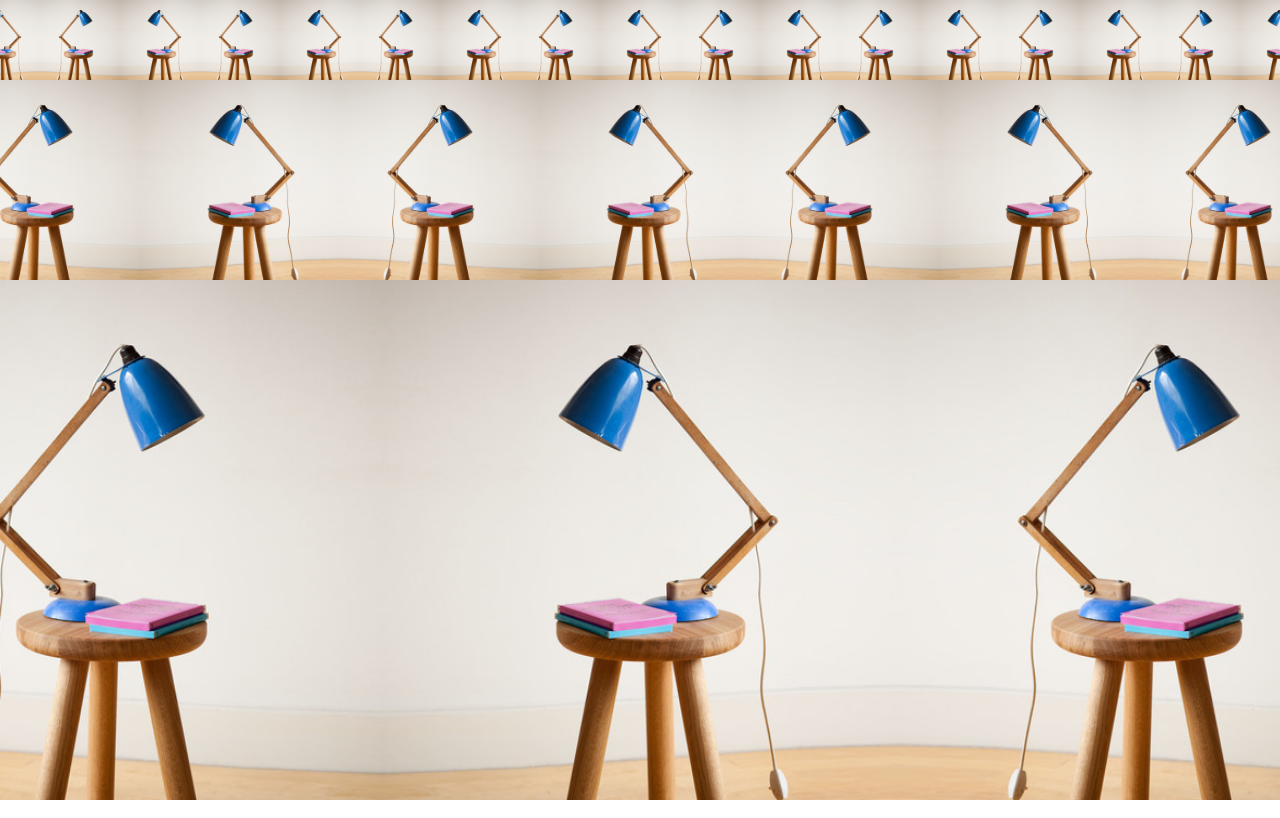
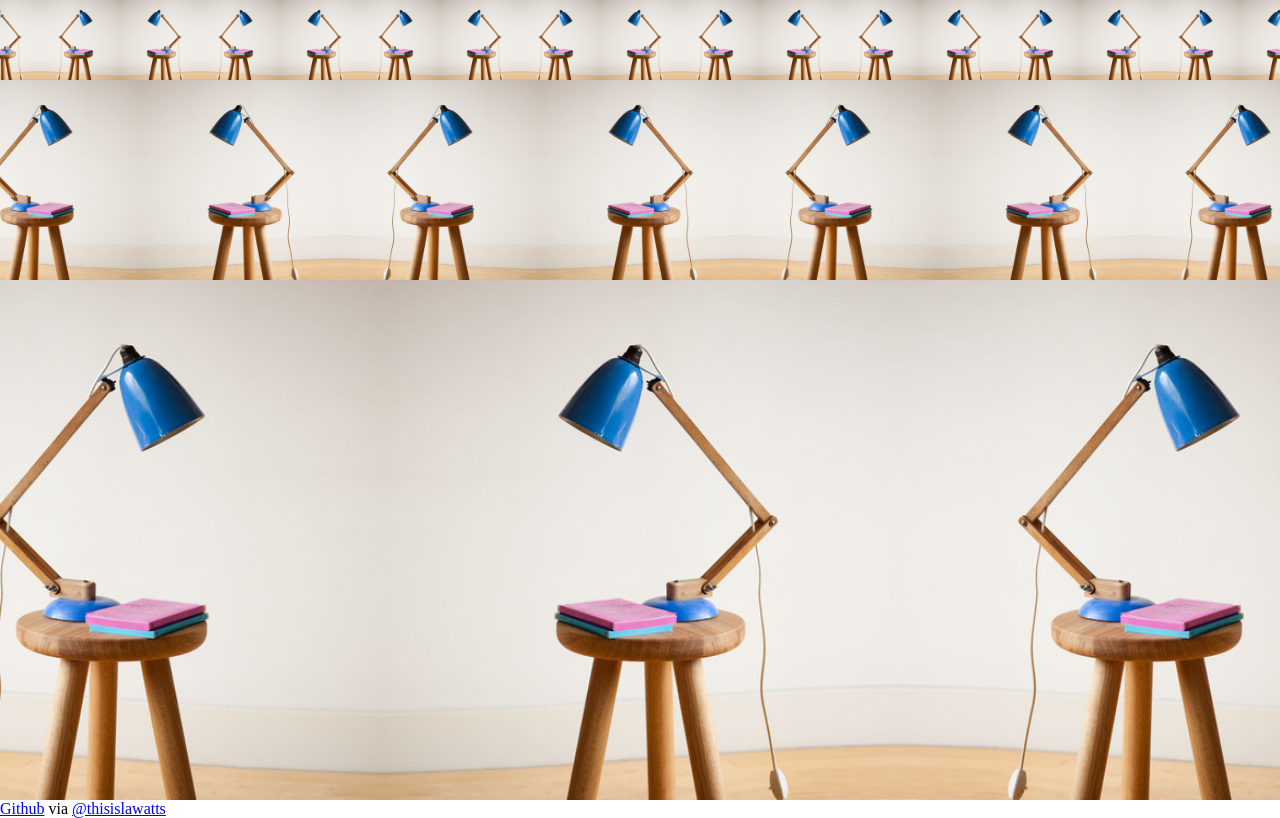
Before and after one commit to thisislawatts/discopaper, a plain HTML site: page index.html in a window 1280 px wide. Drawn offline with nearby package versions, Linux system fonts and the light colour scheme.

Commit message:
Adds github link

```diff
--- a/index.html
+++ b/index.html
@@ -46,5 +46,10 @@
 
 	<script type="text/javascript" src="http://ajax.googleapis.com/ajax/libs/jquery/1.9.1/jquery.min.js"></script>
 	<script src="discopaper.js"></script>
+
+	<footer>
+		<a href="http://github.com/thisislawatts/discopaper">Github</a>
+		via <a href="http://twitter.com/thisislawatts">@thisislawatts</a>
+	</footer>
 </body>
 </html>
```
